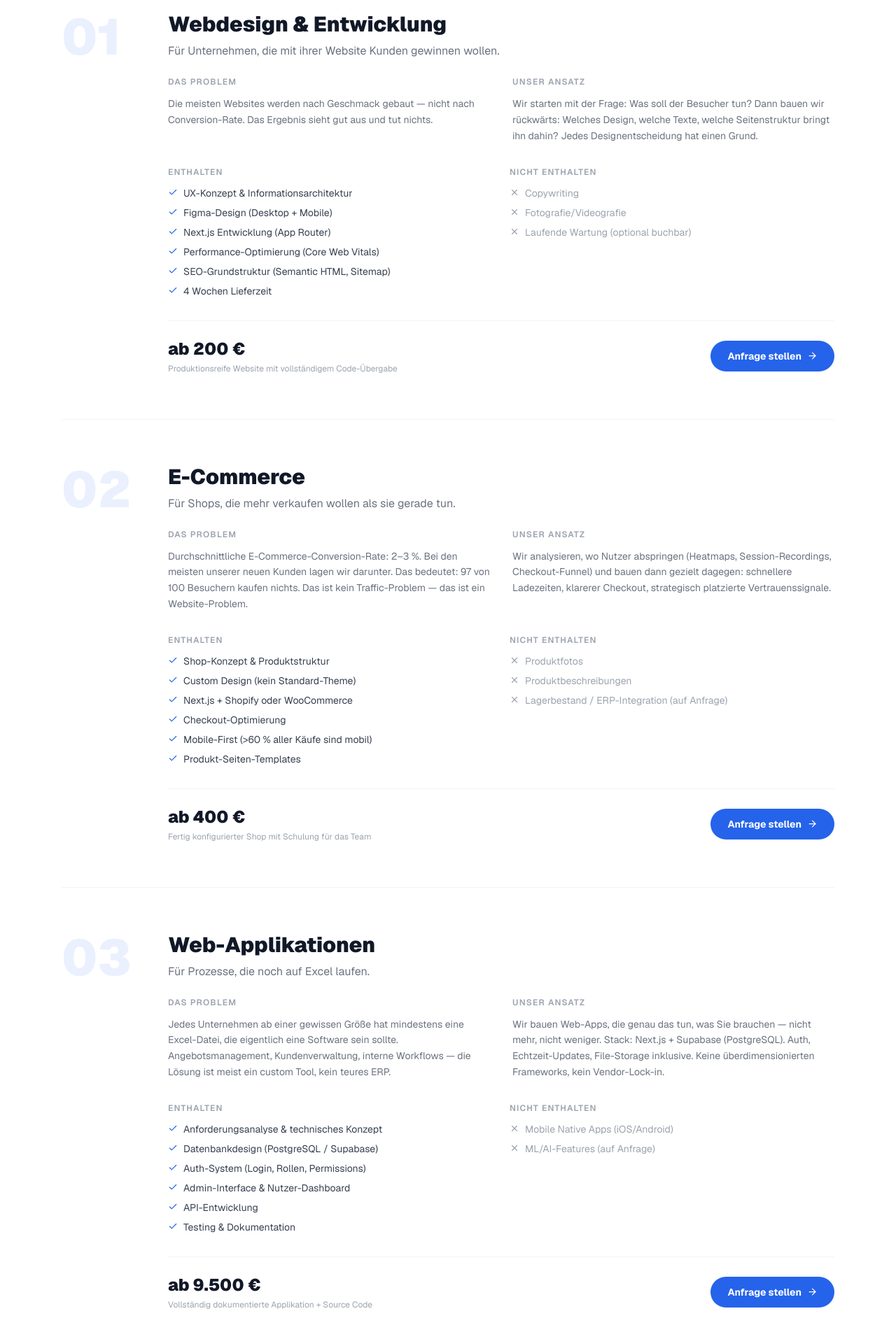
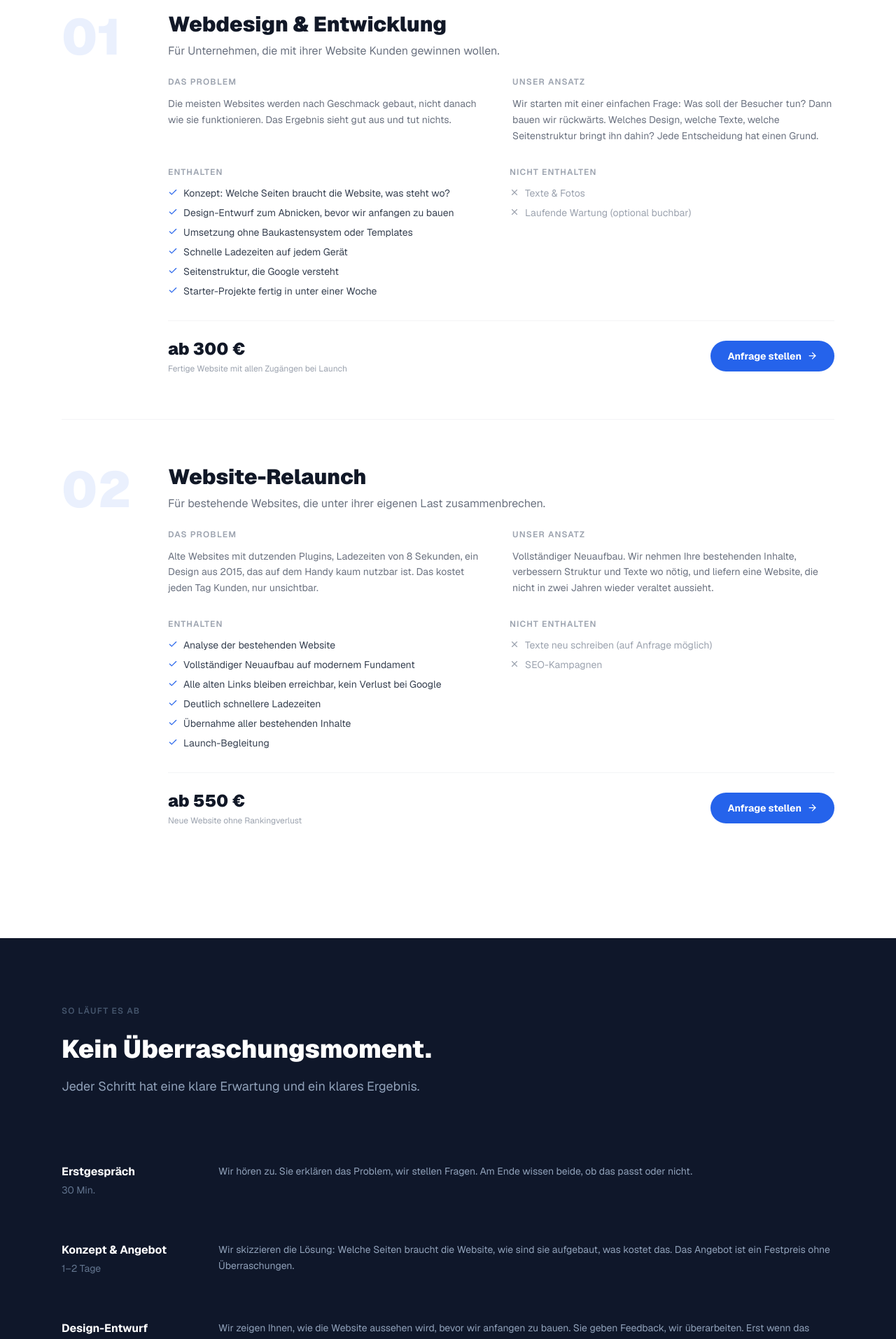
Before and after one commit to chjungdus/Neue-Website, a Next.js app: page /leistungen in a window 1280 px wide. Shown: the part 800-2714 px from the top of the page at 70% size. Built offline with nearby package versions, Linux system fonts and the light colour scheme.

Commit message:
feat: remove e-commerce/web-app services, simplify tech jargon, fix prices

```diff
--- a/src/app/leistungen/page.tsx
+++ b/src/app/leistungen/page.tsx
@@ -10,84 +10,40 @@ const services = [
     title: "Webdesign & Entwicklung",
     tagline: "Für Unternehmen, die mit ihrer Website Kunden gewinnen wollen.",
     problem:
-      "Die meisten Websites werden nach Geschmack gebaut — nicht nach Conversion-Rate. Das Ergebnis sieht gut aus und tut nichts.",
+      "Die meisten Websites werden nach Geschmack gebaut, nicht danach wie sie funktionieren. Das Ergebnis sieht gut aus und tut nichts.",
     solution:
-      "Wir starten mit der Frage: Was soll der Besucher tun? Dann bauen wir rückwärts: Welches Design, welche Texte, welche Seitenstruktur bringt ihn dahin? Jedes Designentscheidung hat einen Grund.",
+      "Wir starten mit einer einfachen Frage: Was soll der Besucher tun? Dann bauen wir rückwärts. Welches Design, welche Texte, welche Seitenstruktur bringt ihn dahin? Jede Entscheidung hat einen Grund.",
     includes: [
-      "UX-Konzept & Informationsarchitektur",
-      "Figma-Design (Desktop + Mobile)",
-      "Next.js Entwicklung (App Router)",
-      "Performance-Optimierung (Core Web Vitals)",
-      "SEO-Grundstruktur (Semantic HTML, Sitemap)",
-      "4 Wochen Lieferzeit",
+      "Konzept: Welche Seiten braucht die Website, was steht wo?",
+      "Design-Entwurf zum Abnicken, bevor wir anfangen zu bauen",
+      "Umsetzung ohne Baukastensystem oder Templates",
+      "Schnelle Ladezeiten auf jedem Gerät",
+      "Seitenstruktur, die Google versteht",
+      "Starter-Projekte fertig in unter einer Woche",
     ],
-    notIncludes: ["Copywriting", "Fotografie/Videografie", "Laufende Wartung (optional buchbar)"],
-    price: "ab 200 €",
-    deliverable: "Produktionsreife Website mit vollständigem Code-Übergabe",
+    notIncludes: ["Texte & Fotos", "Laufende Wartung (optional buchbar)"],
+    price: "ab 300 €",
+    deliverable: "Fertige Website mit allen Zugängen bei Launch",
   },
   {
     number: "02",
-    title: "E-Commerce",
-    tagline: "Für Shops, die mehr verkaufen wollen als sie gerade tun.",
-    problem:
-      "Durchschnittliche E-Commerce-Conversion-Rate: 2–3 %. Bei den meisten unserer neuen Kunden lagen wir darunter. Das bedeutet: 97 von 100 Besuchern kaufen nichts. Das ist kein Traffic-Problem — das ist ein Website-Problem.",
-    solution:
-      "Wir analysieren, wo Nutzer abspringen (Heatmaps, Session-Recordings, Checkout-Funnel) und bauen dann gezielt dagegen: schnellere Ladezeiten, klarerer Checkout, strategisch platzierte Vertrauenssignale.",
-    includes: [
-      "Shop-Konzept & Produktstruktur",
-      "Custom Design (kein Standard-Theme)",
-      "Next.js + Shopify oder WooCommerce",
-      "Checkout-Optimierung",
-      "Mobile-First (>60 % aller Käufe sind mobil)",
-      "Produkt-Seiten-Templates",
-    ],
-    notIncludes: [
-      "Produktfotos",
-      "Produktbeschreibungen",
-      "Lagerbestand / ERP-Integration (auf Anfrage)",
-    ],
-    price: "ab 400 €",
-    deliverable: "Fertig konfigurierter Shop mit Schulung für das Team",
-  },
-  {
-    number: "03",
-    title: "Web-Applikationen",
-    tagline: "Für Prozesse, die noch auf Excel laufen.",
-    problem:
-      "Jedes Unternehmen ab einer gewissen Größe hat mindestens eine Excel-Datei, die eigentlich eine Software sein sollte. Angebotsmanagement, Kundenverwaltung, interne Workflows — die Lösung ist meist ein custom Tool, kein teures ERP.",
-    solution:
-      "Wir bauen Web-Apps, die genau das tun, was Sie brauchen — nicht mehr, nicht weniger. Stack: Next.js + Supabase (PostgreSQL). Auth, Echtzeit-Updates, File-Storage inklusive. Keine überdimensionierten Frameworks, kein Vendor-Lock-in.",
-    includes: [
-      "Anforderungsanalyse & technisches Konzept",
-      "Datenbankdesign (PostgreSQL / Supabase)",
-      "Auth-System (Login, Rollen, Permissions)",
-      "Admin-Interface & Nutzer-Dashboard",
-      "API-Entwicklung",
-      "Testing & Dokumentation",
-    ],
-    notIncludes: ["Mobile Native Apps (iOS/Android)", "ML/AI-Features (auf Anfrage)"],
-    price: "ab 9.500 €",
-    deliverable: "Vollständig dokumentierte Applikation + Source Code",
-  },
-  {
-    number: "04",
     title: "Website-Relaunch",
     tagline: "Für bestehende Websites, die unter ihrer eigenen Last zusammenbrechen.",
     problem:
-      "Alte WordPress-Installationen mit 47 Plugins, Ladezeiten von 8 Sekunden, ein Design aus 2015, das auf dem Handy aussieht als wäre es für Ameisen gebaut — das kostet jeden Tag Kunden, nur unsichtbar.",
+      "Alte Websites mit dutzenden Plugins, Ladezeiten von 8 Sekunden, ein Design aus 2015, das auf dem Handy kaum nutzbar ist. Das kostet jeden Tag Kunden, nur unsichtbar.",
     solution:
-      "Vollständiger Neuaufbau auf modernem Stack. Wir nehmen Ihre bestehenden Inhalte, verbessern Struktur und Texte wo nötig, und liefern eine Website, die in 30 Jahren nicht wie heute wirkt — weil gutes Design zeitlos ist, nicht trendy.",
+      "Vollständiger Neuaufbau. Wir nehmen Ihre bestehenden Inhalte, verbessern Struktur und Texte wo nötig, und liefern eine Website, die nicht in zwei Jahren wieder veraltet aussieht.",
     includes: [
-      "Content-Audit & Migrationsplan",
-      "Neuaufbau auf Next.js",
-      "301-Weiterleitung (kein SEO-Verlust)",
-      "Performance-Boost (PageSpeed Insights 90+)",
-      "Performance-Monitoring & Reporting",
-      "Launch-Support & Monitoring",
+      "Analyse der bestehenden Website",
+      "Vollständiger Neuaufbau auf modernem Fundament",
+      "Alle alten Links bleiben erreichbar, kein Verlust bei Google",
+      "Deutlich schnellere Ladezeiten",
+      "Übernahme aller bestehenden Inhalte",
+      "Launch-Begleitung",
     ],
-    notIncludes: ["SEO-Kampagnen", "Content-Erstellung (optional buchbar)"],
-    price: "ab 4.500 €",
-    deliverable: "Migrierte Website ohne SEO-Rankingverlust",
+    notIncludes: ["Texte neu schreiben (auf Anfrage möglich)", "SEO-Kampagnen"],
+    price: "ab 550 €",
+    deliverable: "Neue Website ohne Rankingverlust",
   },
 ]
 
@@ -95,27 +51,27 @@ const process = [
   {
     step: "Erstgespräch",
     duration: "30 Min.",
-    desc: "Wir hören zu. Sie erklären das Problem, wir stellen Fragen. Am Ende wissen beide, ob das passt — oder nicht.",
+    desc: "Wir hören zu. Sie erklären das Problem, wir stellen Fragen. Am Ende wissen beide, ob das passt oder nicht.",
   },
   {
     step: "Konzept & Angebot",
-    duration: "3–5 Tage",
-    desc: "Wir skizzieren die Lösung: Seitenstruktur, technischer Ansatz, Zeitplan. Das Angebot ist ein Festpreis — keine Stundensatze, keine Überraschungen.",
+    duration: "1–2 Tage",
+    desc: "Wir skizzieren die Lösung: Welche Seiten braucht die Website, wie sind sie aufgebaut, was kostet das. Das Angebot ist ein Festpreis ohne Überraschungen.",
   },
   {
-    step: "Design-Phase",
-    duration: "Woche 1–2",
-    desc: "Figma-Prototyp mit allen wichtigen Seiten. Sie geben Feedback, wir überarbeiten. Erst wenn das Design sitzt, fangen wir an zu coden.",
+    step: "Design-Entwurf",
+    duration: "2–3 Tage",
+    desc: "Wir zeigen Ihnen, wie die Website aussehen wird, bevor wir anfangen zu bauen. Sie geben Feedback, wir überarbeiten. Erst wenn das Design sitzt, geht es weiter.",
   },
   {
     step: "Entwicklung",
-    duration: "Woche 2–4",
-    desc: "Live-Staging-Link von Tag 1. Sie sehen jederzeit den aktuellen Stand. Keine Überraschungen beim Launch.",
+    duration: "3–5 Tage",
+    desc: "Sie sehen jederzeit den aktuellen Stand über einen Live-Link. Keine Überraschungen beim Launch.",
   },
   {
     step: "Launch & Übergabe",
-    duration: "Woche 4",
-    desc: "Go-Live, alle Zugänge, Schulung. Die Website gehört Ihnen — Code, Domain, alles. Kein Lock-in.",
+    duration: "1 Tag",
+    desc: "Go-Live, alle Zugänge, kurze Einweisung. Die Website gehört Ihnen, kein Lock-in.",
   },
 ]
 
@@ -123,7 +79,7 @@ const trustedBy = [
   "Handwerk & Bau",
   "Gastronomie & Hotellerie",
   "Rechtsanwälte & Steuerberater",
-  "E-Commerce & Retail",
+  "Online-Dienstleister",
   "Medizin & Therapie",
   "Coaching & Beratung",
 ]
@@ -149,8 +105,8 @@ export default function LeistungenPage() {
           <FadeIn delay={0.1}>
             <p className="text-[#6b7280] text-xl max-w-2xl leading-relaxed">
               Verpasste Kunden, die Sie nie zählen werden. Menschen, die auf Ihre Seite kommen,
-              nicht finden was sie suchen, und zur Konkurrenz gehen. Kein Drama, keine Fehlermeldung
-              — nur stille Verluste, jeden Tag.
+              nicht finden was sie suchen, und zur Konkurrenz gehen. Kein Drama, keine Fehlermeldung.
+              Nur stille Verluste, jeden Tag.
             </p>
           </FadeIn>
           <FadeIn delay={0.15}>
@@ -168,14 +124,13 @@ export default function LeistungenPage() {
         </div>
       </section>
 
-      {/* Services — numbered rows */}
+      {/* Services */}
       <section className="py-24 bg-white">
         <div className="max-w-6xl mx-auto px-6">
           <div className="space-y-0 divide-y divide-gray-100">
             {services.map((service, i) => (
               <FadeIn key={i} delay={i * 0.06}>
                 <div className="py-16 grid grid-cols-1 lg:grid-cols-[120px_1fr] gap-8">
-                  {/* Number */}
                   <div className="shrink-0">
                     <span
                       className="text-7xl font-black leading-none select-none"
@@ -185,7 +140,6 @@ export default function LeistungenPage() {
                     </span>
                   </div>
 
-                  {/* Content */}
                   <div>
                     <div className="mb-6">
                       <h2 className="text-2xl md:text-3xl font-black text-[#111827] mb-2">
@@ -259,7 +213,7 @@ export default function LeistungenPage() {
         </div>
       </section>
 
-      {/* Process — dark */}
+      {/* Process */}
       <section className="py-24 bg-[#0f172a]">
         <div className="max-w-6xl mx-auto px-6">
           <FadeIn>
@@ -270,7 +224,7 @@ export default function LeistungenPage() {
               Kein Überraschungsmoment.
             </h2>
             <p className="text-slate-400 text-lg mb-16 max-w-lg leading-relaxed">
-              Jeder Schritt hat eine klare Erwartung. Jeder Schritt hat ein klares Ergebnis.
+              Jeder Schritt hat eine klare Erwartung und ein klares Ergebnis.
             </p>
           </FadeIn>
 
@@ -306,20 +260,19 @@ export default function LeistungenPage() {
                 </h2>
                 <p className="text-[#6b7280] text-base leading-relaxed max-w-xl">
                   Nach dem ersten Design-Entwurf haben Sie das Recht auf beliebig viele
-                  Überarbeitungen — ohne Diskussion, ohne Aufpreis — bis das Design dem entspricht,
+                  Überarbeitungen, ohne Diskussion und ohne Aufpreis, bis das Design dem entspricht,
                   was im Briefing vereinbart war. Das steht so im Vertrag.
                 </p>
                 <p className="text-[#9ca3af] text-sm mt-4">
-                  Was nicht gilt: Scope-Änderungen während der Entwicklung. Neue Features nach
-                  Projektstart kosten extra. Das ist nur fair.
+                  Was nicht gilt: Neue Features nach Projektstart kosten extra. Das ist nur fair.
                 </p>
               </div>
               <div className="bg-white border border-gray-100 rounded-2xl p-8">
                 <div className="space-y-4">
                   {[
-                    "Festpreis — kein Stundensatz",
+                    "Festpreis ohne Stundensatz",
                     "Deadline steht im Vertrag",
-                    "Wöchentliche Updates mit Live-Link",
+                    "Live-Link während der Entwicklung",
                     "Alle Zugänge bei Launch",
                     "30 Tage Support nach Launch",
                   ].map((item, i) => (
@@ -350,19 +303,19 @@ export default function LeistungenPage() {
             {[
               {
                 q: "Machen Sie auch SEO?",
-                a: "Technisches SEO ist in jedem Projekt enthalten: saubere Seitenstruktur, schnelle Ladezeiten, Sitemap, Schema-Markup. Laufende SEO-Kampagnen (Linkbuilding, Keyword-Targeting, Content-Strategie) sind nicht Teil unserer Leistungen — das ist ein eigenes Fachgebiet.",
+                a: "Technische Grundlagen sind in jedem Projekt dabei: saubere Seitenstruktur, schnelle Ladezeiten, Sitemap. Laufende SEO-Kampagnen (Werbeanzeigen, Textstrategie, Linkaufbau) übernehmen wir nicht. Das ist ein eigenes Fachgebiet.",
               },
               {
                 q: "Was ist mit Pflege und Updates nach dem Launch?",
                 a: "Optional. Wir bieten Pflegepakete ab 30 €/Monat für regelmäßige Updates, Inhaltsänderungen und Backups. Pflicht ist das nicht. Den Code haben Sie, und jeder Entwickler kann damit arbeiten.",
               },
               {
-                q: "Ich habe schon ein Design von woanders — können Sie das umsetzen?",
-                a: "Ja, wenn das Figma-File vollständig ist. Wir schauen uns an, was vorliegt, und geben Ihnen ehrliches Feedback, ob das so umsetzbar ist — oder ob wir Anpassungen für Conversion und Performance empfehlen würden.",
+                q: "Ich habe schon ein Design von woanders. Können Sie das umsetzen?",
+                a: "Ja, wenn das Design vollständig ist. Wir schauen uns an, was vorliegt, und geben Ihnen ehrliches Feedback, ob das so umsetzbar ist oder ob wir Anpassungen empfehlen würden.",
               },
               {
                 q: "Kann ich die Website später selbst bearbeiten?",
-                a: 'Nein — wir bauen keine selbst-editierbaren CMS-Lösungen. Änderungen erledigen wir für Sie über unsere Pflegepakete (ab 30 €/Monat). Das ist für die meisten Kunden günstiger und unkomplizierter als ein eigenes CMS.',
+                a: "Nein. Wir bauen keine selbst-editierbaren Systeme. Änderungen erledigen wir für Sie über unsere Pflegepakete ab 30 €/Monat. Das ist für die meisten Kunden günstiger und unkomplizierter als ein eigenes Verwaltungssystem.",
               },
             ].map((faq, i) => (
               <FadeIn key={i} delay={i * 0.06}>
@@ -384,8 +337,8 @@ export default function LeistungenPage() {
               Welche Leistung passt zu Ihnen?
             </h2>
             <p className="text-[#6b7280] text-lg mb-10 leading-relaxed">
-              Im Erstgespräch finden wir das heraus — kostenlos und ohne Verpflichtung. Wenn wir
-              nicht die Richtige für Ihr Projekt sind, sagen wir das direkt.
+              Im Erstgespräch finden wir das heraus, kostenlos und ohne Verpflichtung.
+              Wenn wir nicht die Richtigen für Ihr Projekt sind, sagen wir das direkt.
             </p>
             <div className="flex flex-col sm:flex-row items-center justify-center gap-3">
               <Link
```
